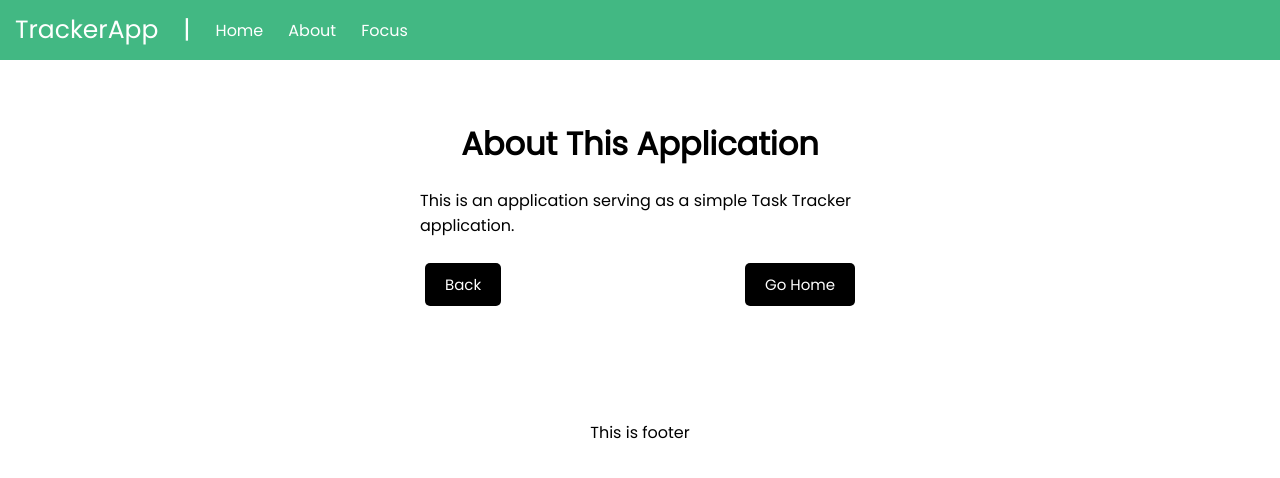
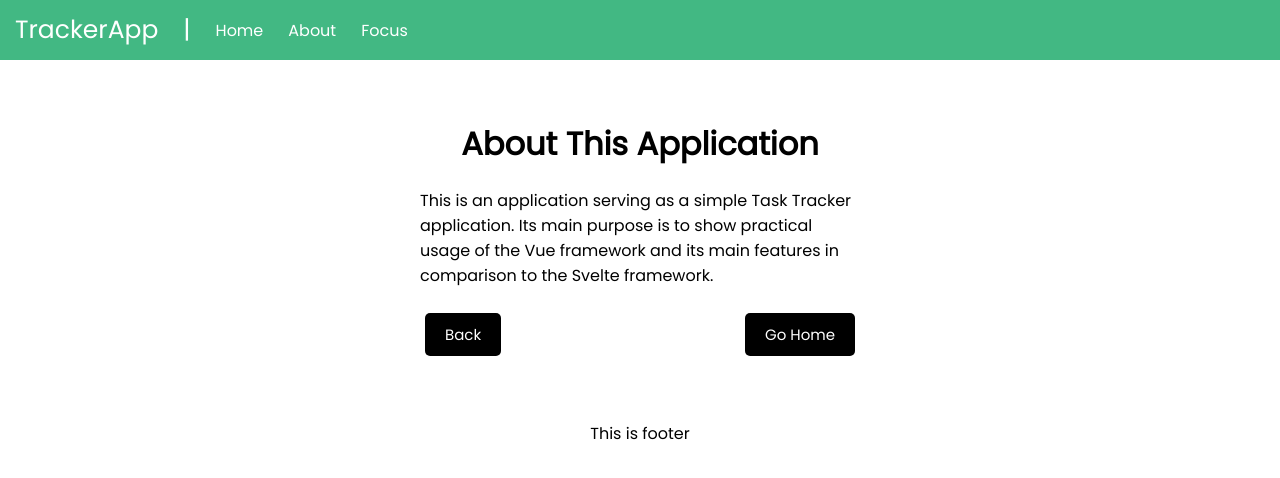
Before and after one commit to tesarlukas/vue-task-tracker, a Vue app: page /about in a window 1280 px wide. Shown: the top 478 px of the page. Built offline with nearby package versions, Linux system fonts and the light colour scheme.

Commit message:
Add Error page and route, style it and extend About description

```diff
--- a/src/App.vue
+++ b/src/App.vue
@@ -163,6 +163,19 @@ label {
   text-align: center;
 }
 
+.buttons {
+  display: flex;
+  justify-content: space-between;
+}
+
+.page-error {
+  min-height: calc(100vh - 55px - 60px);
+  display: flex;
+  flex-direction: column;
+  justify-content: center;
+  align-items: center;
+}
+
 footer {
   margin-top: 30px;
   text-align: center;
--- a/src/pages/About.vue
+++ b/src/pages/About.vue
@@ -1,7 +1,11 @@
 <template>
   <div class="container">
     <h1 class="text-center">About This Application</h1>
-    <p>This is an application serving as a simple Task Tracker application.</p>
+    <p>
+      This is an application serving as a simple Task Tracker application. Its
+      main purpose is to show practical usage of the Vue framework and its main
+      features in comparison to the Svelte framework.
+    </p>
     <NavButtons />
   </div>
 </template>
--- /dev/null
+++ b/src/pages/Error.vue
@@ -0,0 +1,14 @@
+<template>
+  <div class="page-error">
+    <h1>404</h1>
+    <p>Page not found</p>
+  </div>
+</template>
+
+<script>
+export default {
+  name: 'Error',
+};
+</script>
+
+<style></style>
--- a/src/router/index.js
+++ b/src/router/index.js
@@ -2,6 +2,7 @@ import Vue from 'vue';
 import VueRouter from 'vue-router';
 import Home from '../pages/Home.vue';
 import Focus from '../pages/Focus.vue';
+import Error from '../pages/Error.vue';
 
 Vue.use(VueRouter);
 
@@ -25,6 +26,11 @@ const routes = [
     name: 'focus',
     component: Focus,
   },
+  {
+    path: '*',
+    name: 'error',
+    component: Error,
+  },
 ];
 
 const router = new VueRouter({
```
